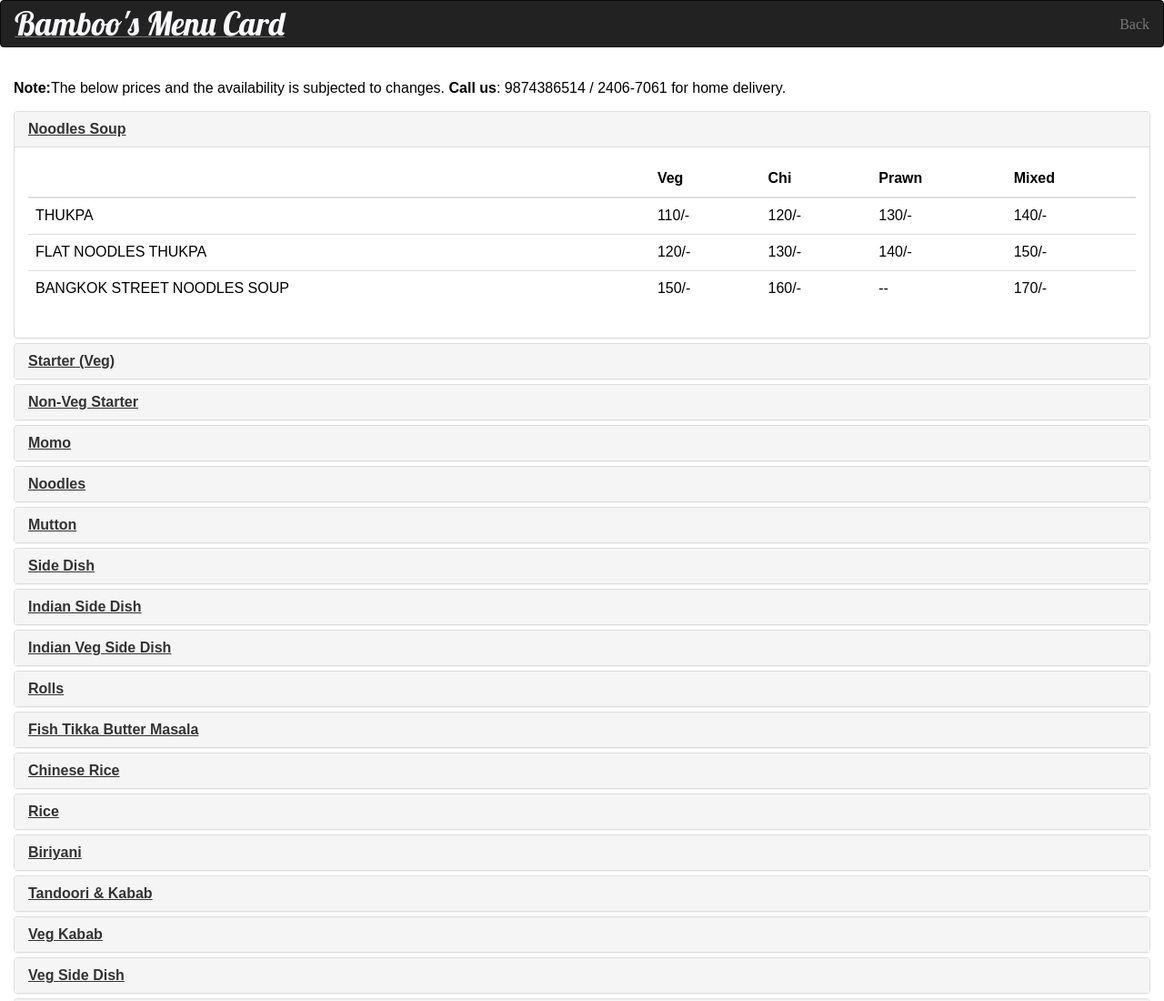
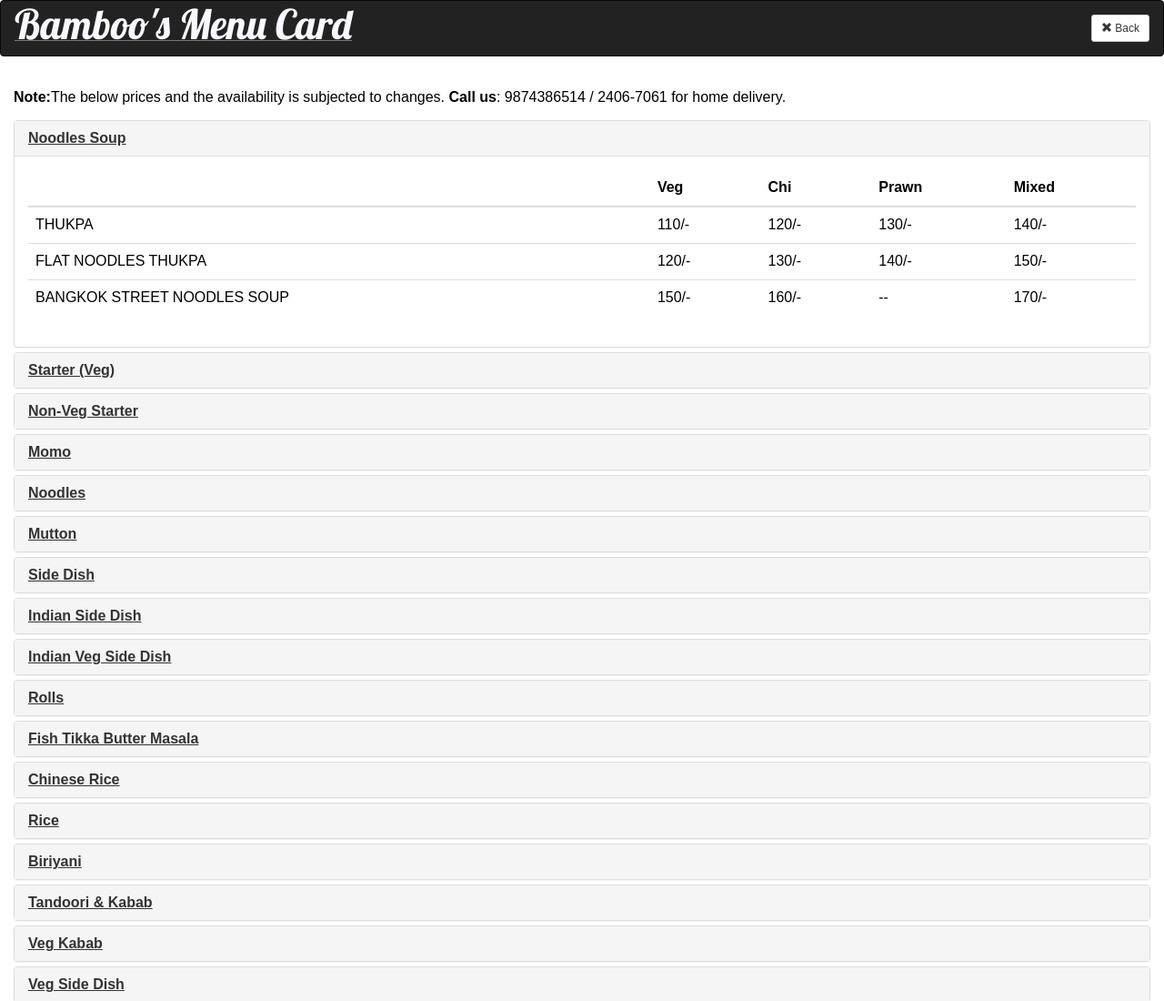
Before and after one commit to satadhi/bamboo, a plain HTML site: page menu.html in a window 1280 px wide. Shown: the top 1100 px of the page at 91% size. Drawn offline with nearby package versions, Linux system fonts and the light colour scheme.

Commit message:
menu.html_changed

```diff
--- a/css/manu.css
+++ b/css/menu.css
@@ -1,5 +1,8 @@
 #menu_title{
    font-family: 'Lobster', cursive;
-   font-size: 2.0em;
+   font-size: 2.5em;
     color: ghostwhite;
 }
+#back_button{
+    font-size: 1.em;
+}
--- a/menu.html
+++ b/menu.html
@@ -6,7 +6,7 @@
 		<meta charset="UTF-8">
 		<meta name="viewport" content="initial-scale=1.0">
         <link rel="stylesheet" href="css/normalize.css">
-        <link rel="stylesheet" href="css/manu.css" media="screen" type="text/css">
+        <link rel="stylesheet" href="css/menu.css" media="screen" type="text/css">
         <link href='http://fonts.googleapis.com/css?family=Pacifico' rel='stylesheet' type='text/css'>
         <link href='http://fonts.googleapis.com/css?family=Playball' rel='stylesheet' type='text/css'>
         <link rel="stylesheet" href="css/bootstrap.css">
@@ -16,7 +16,7 @@
         <meta name="viewport" content="width=device-width, initial-scale=1.0">
         <link href="css/font-awesome.min.css" rel="stylesheet">
         <link rel="icon" href="favicon-1.ico" type="image/x-icon">
-        <!-- for fonts only for menu -->
+        <!--  fonts only for menu -->
         <link href="https://fonts.googleapis.com/css?family=Lobster" rel="stylesheet">
 
 
@@ -29,7 +29,10 @@
                     <a class="navbar-brand" href="#"><span id="menu_title">Bamboo's Menu Card</span></a>
                 </div>
        <ul class="nav navbar-nav navbar-right">
-           <li><a href="#"><span class="glyphicon glyphicon-back">Back</span></a></li>
+           <li><a href="index.html"><button type="button" class="btn btn-default btn-sm">
+          <span class="glyphicon glyphicon-remove"></span> Back
+        </button></a>
+           </li>
        </ul>
              </div>
   </nav>
```
